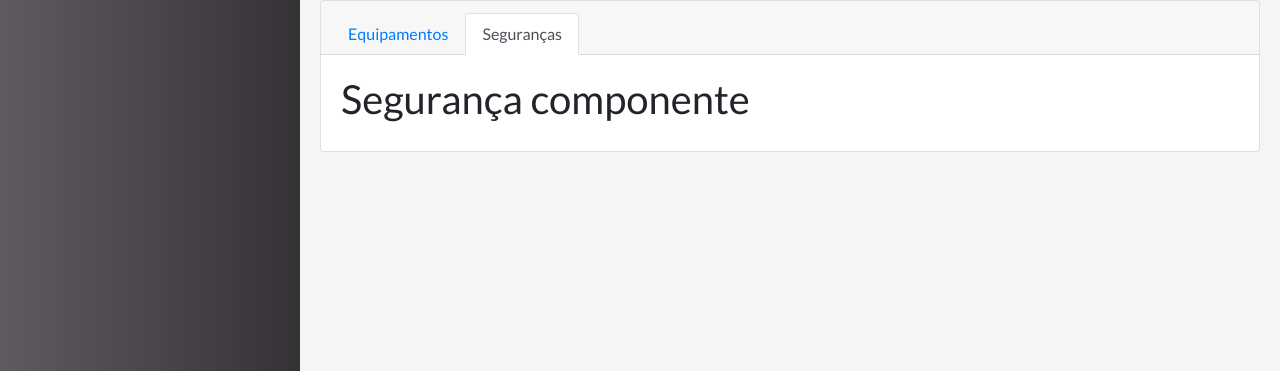
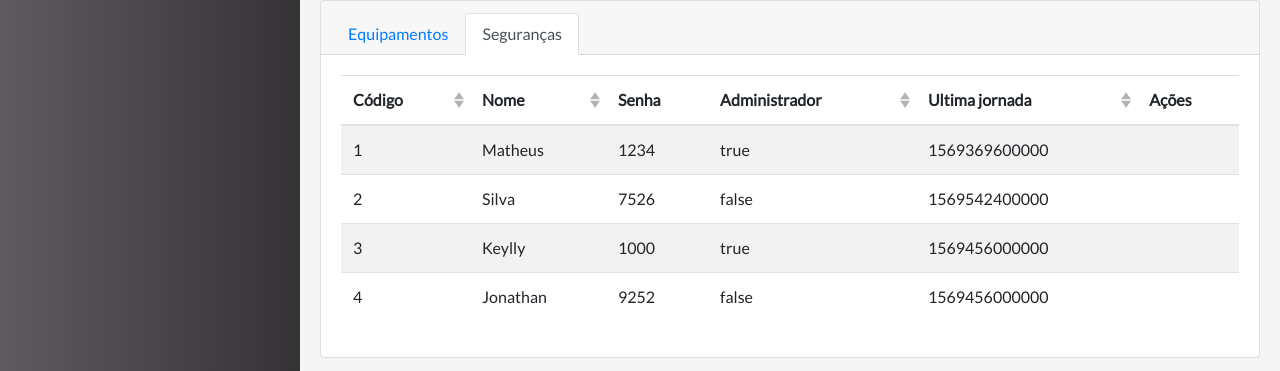
Before and after one commit to igu/layout-vue, a Vue app: page /admin in a window 1280 px wide. Both pictures are taken after a click on the tab "Seguranças". Shown: the part 191-562 px from the top of the page. Built offline with nearby package versions, Linux system fonts and the light colour scheme.

Commit message:
Adicionando fields aos usuarios

```diff
--- a/src/components/admin/AdminSeguranca.vue
+++ b/src/components/admin/AdminSeguranca.vue
@@ -1,12 +1,67 @@
 <template>
     <div class="admin-seguranca">
-        <h1>Segurança componente</h1>
+        <b-table hover striped :items="users" :fields="fields"></b-table>
     </div>
 </template>
 
 <script>
+
+
 export default {
-    name: 'AdminSeguranca'
+    name: 'AdminSeguranca',
+    data: function () {
+        return {
+            mode: 'save',
+            user: {},
+            users: [],
+            fields: [
+                { key: 'id', label: 'Código', sortable: true  },
+                { key: 'nome', label: 'Nome', sortable: true  },
+                { key: 'senha', label: 'Senha' },
+                { key: 'admin', label: 'Administrador', sortable: true},
+                { key: 'ultima_jornada', label: 'Ultima jornada', sortable: true },
+                { key: 'actions', label: 'Ações' }
+            ]
+        }
+    },
+    methods: {
+        carregarUsuarios() {
+            const usuarios = [
+                {
+                    id: 1,
+                    nome: 'Matheus',
+                    senha: '1234',
+                    admin: true,
+                    ultima_jornada: new Date(2019, 8, 25).getTime()
+                },
+                {
+                    id: 2,
+                    nome: 'Silva',
+                    senha: '7526',
+                    admin: false,
+                    ultima_jornada: new Date(2019, 8, 27).getTime()
+                },
+                {
+                    id: 3,
+                    nome: 'Keylly',
+                    senha: '1000',
+                    admin: true,
+                    ultima_jornada: new Date(2019, 8, 26).getTime()
+                },
+                {
+                    id: 4,
+                    nome: 'Jonathan',
+                    senha: '9252',
+                    admin: false,
+                    ultima_jornada: new Date(2019, 8, 26).getTime()
+                }
+            ]
+            this.users = usuarios
+        }
+    },
+    mounted() {
+        this.carregarUsuarios()
+    }
 }
 </script>
 
```
